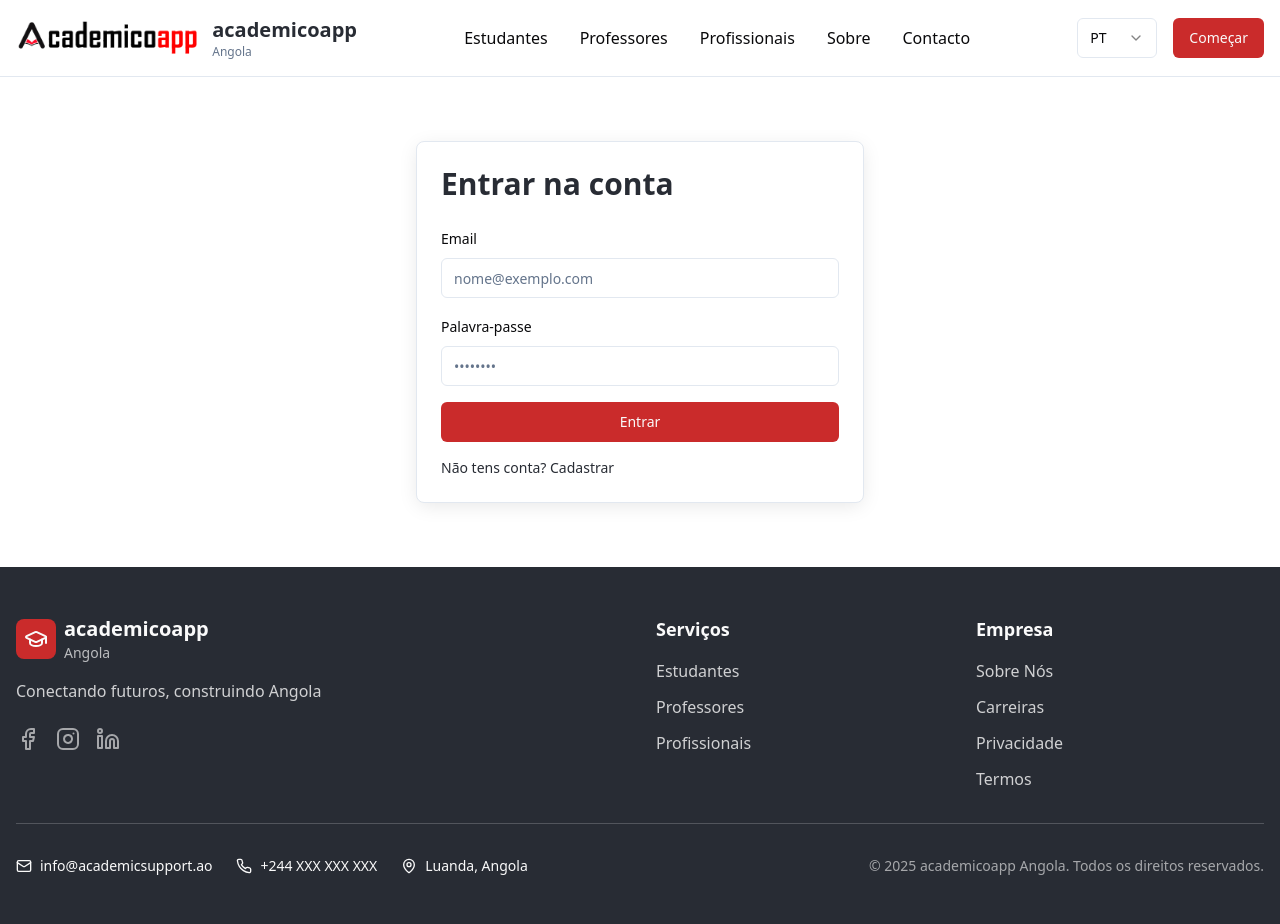
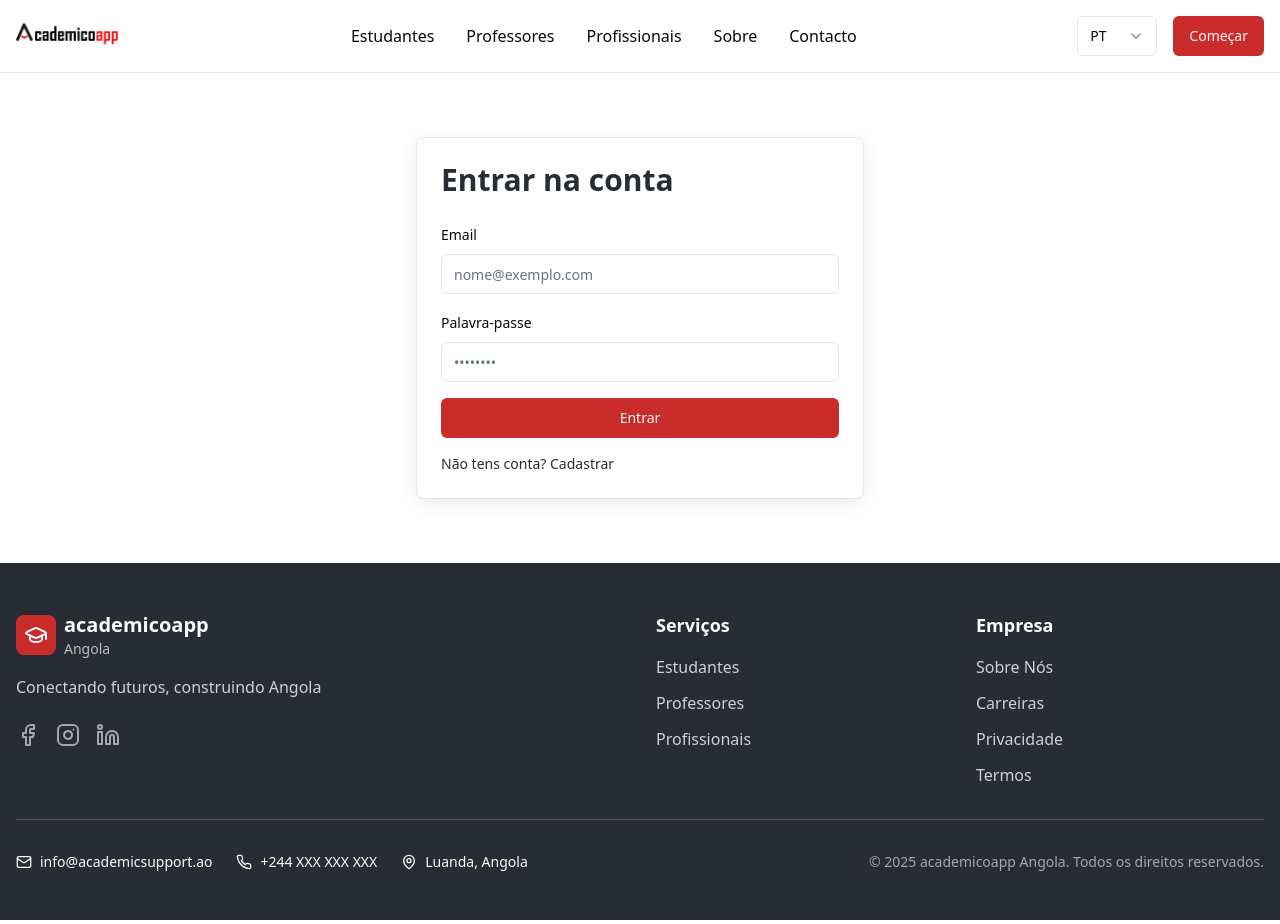
Before and after one commit to DS84/academicoapp-pro-cb3bb09a, a React (Vite) app: page /login in a window 1280 px wide. Built offline with nearby package versions, Linux system fonts and the light colour scheme.

Commit message:
Update header logo and remove app name
Update the logo in the header to the new provided image and remove the text "academicoapp".

```diff
--- a/src/components/Header.tsx
+++ b/src/components/Header.tsx
@@ -38,15 +38,11 @@ const Header = ({ language, setLanguage }: HeaderProps) => {
       <div className="container mx-auto px-4 py-4">
         <div className="flex items-center justify-between">
           {/* Logo */}
-          <div className="flex items-center space-x-2">
-            <Link to="/" className="flex items-center space-x-2">
-              <img src="/lovable-uploads/2f098c4d-57fc-4b8c-81f6-378d1e543f9c.png" alt="academicoapp logo" className="h-10 w-auto" loading="eager" />
-              <div>
-                <h1 className="font-bold text-xl text-primary">academicoapp</h1>
-                <p className="text-xs text-muted-foreground">Angola</p>
-              </div>
-            </Link>
-          </div>
+            <div className="flex items-center">
+              <Link to="/" className="flex items-center">
+                <img src="/lovable-uploads/49fd2c5a-8001-4aa0-ba28-aabc45c289de.png" alt="Logotipo academicoapp" className="h-10 w-auto" loading="eager" />
+              </Link>
+            </div>
 
           {/* Desktop Navigation */}
           <nav className="hidden md:flex items-center space-x-8">
```
Also changed, not shown: public/lovable-uploads/49fd2c5a-8001-4aa0-ba28-aabc45c289de.png (added).
